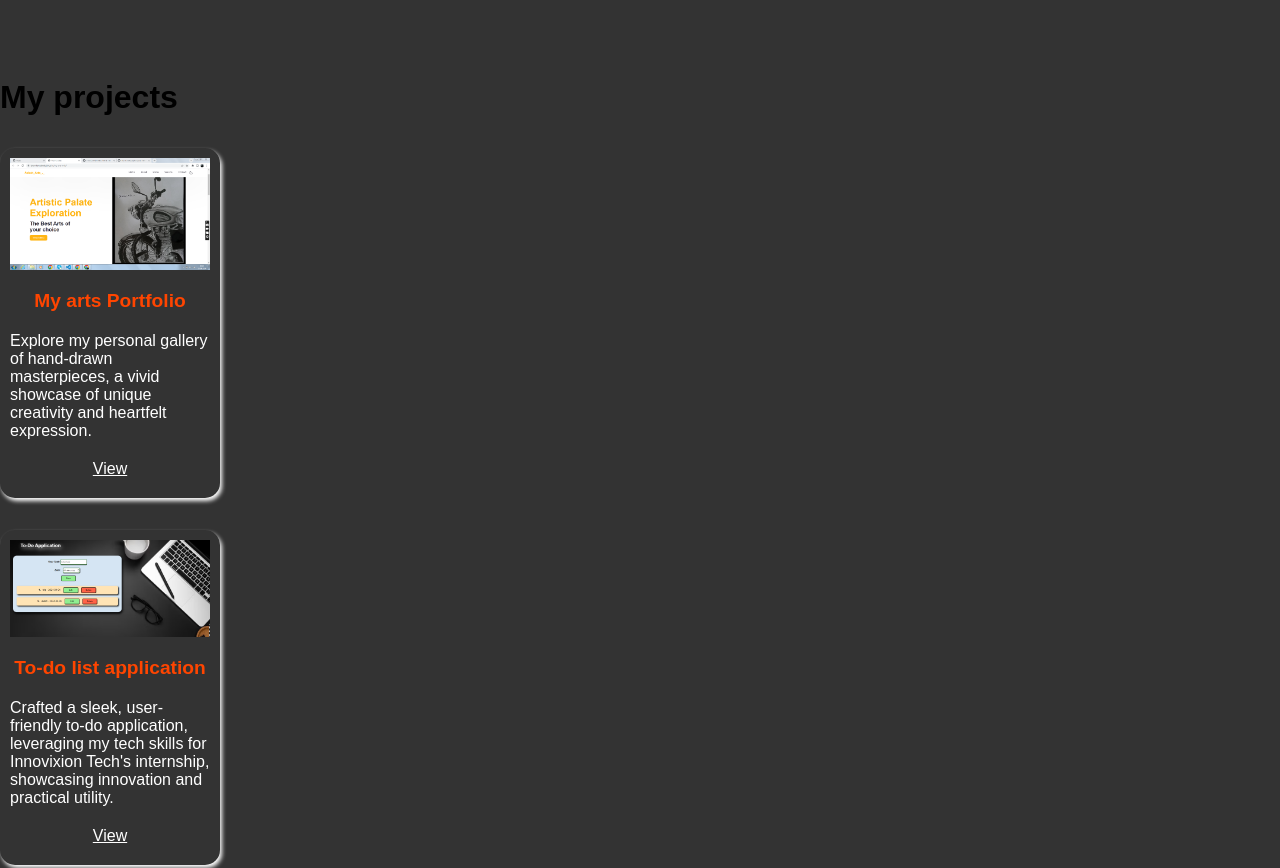
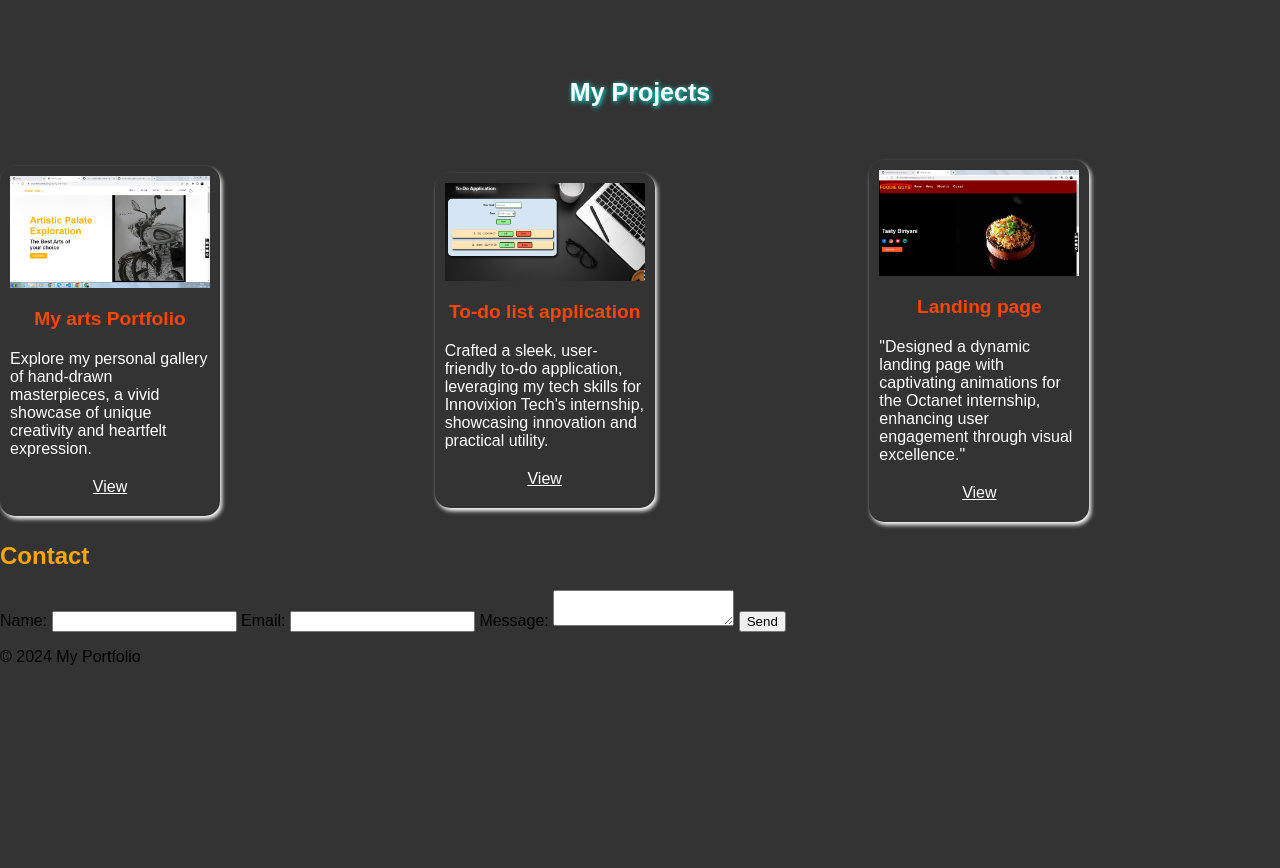
Before and after one commit to ChowdamAshok/my-portfolio, a plain HTML site: page index.html in a window 1280 px wide. Shown: the part 1750-2618 px from the top of the page. After the commit the page ends 2432 px from the top, so only its background shows below. Drawn offline with Linux system fonts and the light colour scheme; a script that the page names is missing.

Commit message:
index.html

```diff
--- a/index.html
+++ b/index.html
@@ -60,8 +60,11 @@
   </div>
   </div>
 </section>
-  <div id="projects">
-    <h1>My projects </h1>
+ <section id="projects">
+  <div class="pjs-title">
+  <h1> My Projects</h1>
+</div>
+  <div class="menu-container">
     <!-- Box 1 -->
     <div class="card">
         <div class="card-img">
@@ -90,7 +93,7 @@
         <a href="https://chowdamashok.github.io/octa-task-1/" class="view-button">View</a>
     </div>
   </div>
-
+</section>
   <section id="contact">
     <div class="contact">
     <h2>Contact</h2>
```
